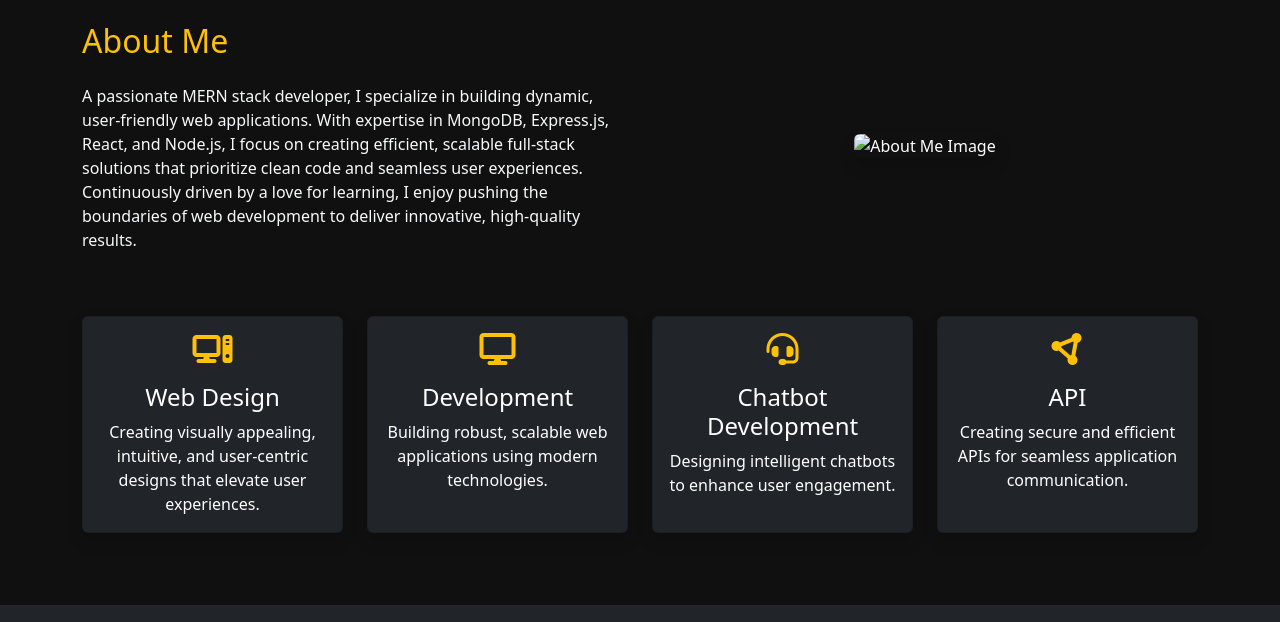
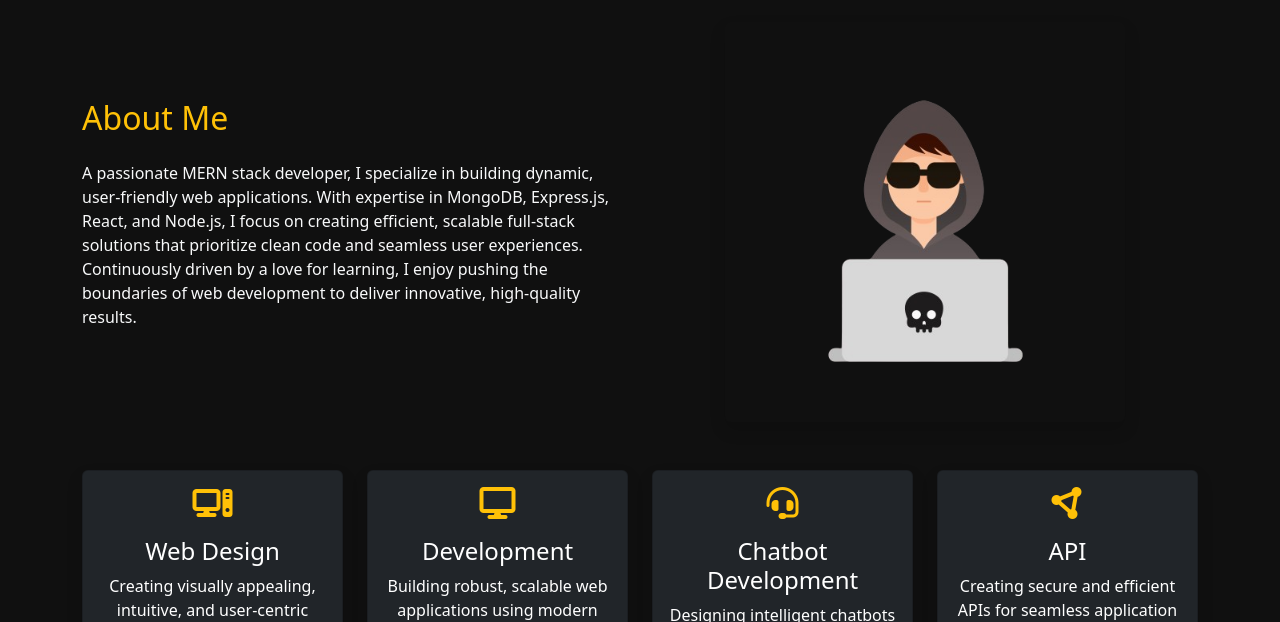
Before and after one commit to reshmaps156/personal_portfolio, a plain HTML site: page index.html in a window 1280 px wide. Shown: the part 802-1424 px from the top of the page. Drawn offline with nearby package versions, Linux system fonts and the light colour scheme; the site is published under a folder, as on GitHub Pages, so addresses that start at the root find nothing.

Commit message:
link added

```diff
--- a/index.html
+++ b/index.html
@@ -86,7 +86,7 @@
         <!-- Image -->
         <div class="col-lg-6 col-md-12 text-center">
           <img
-            src="/media/coder.png"
+            src="./media/coder.png"
             alt="About Me Image" class="img-fluid rounded shadow" style="max-height: 400px;" />
         </div>
 
```
